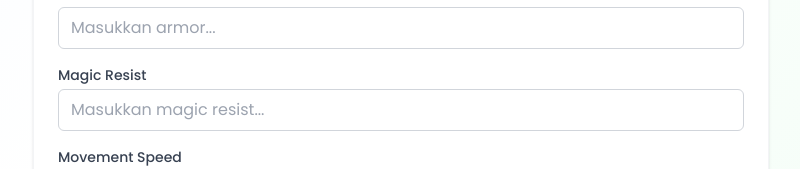
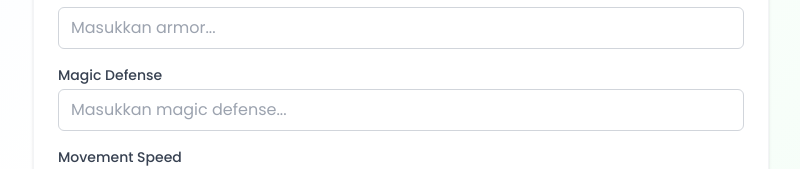
Before and after one commit to aditiawjy/mobile-legend, a Next.js app: page /edit-items in a window 1280 px wide. Shown: the part 1195-1364 px from the top of the page, without its empty margins (239-1039 px from the left). Built offline with nearby package versions, Linux system fonts and the light colour scheme.

Commit message:
Change 'Magic Resist' label to 'Magic Defense' in edit items form
Co-authored-by: factory-droid[bot] <138933559+factory-droid[bot]@users.noreply.github.com>

```diff
--- a/pages/edit-items.js
+++ b/pages/edit-items.js
@@ -14,7 +14,7 @@ const fields = [
   { key: 'magic_power', label: 'Magic Power', type: 'number' },
   { key: 'hp', label: 'HP', type: 'number' },
   { key: 'armor', label: 'Armor', type: 'number' },
-  { key: 'magic_resist', label: 'Magic Resist', type: 'number' },
+  { key: 'magic_resist', label: 'Magic Defense', type: 'number' },
   { key: 'movement_speed', label: 'Movement Speed', type: 'number' },
   { key: 'cooldown_reduction', label: 'Cooldown Reduction', type: 'number', step: '0.01' },
   { key: 'mana_regen', label: 'Mana Regen', type: 'number' },
```
